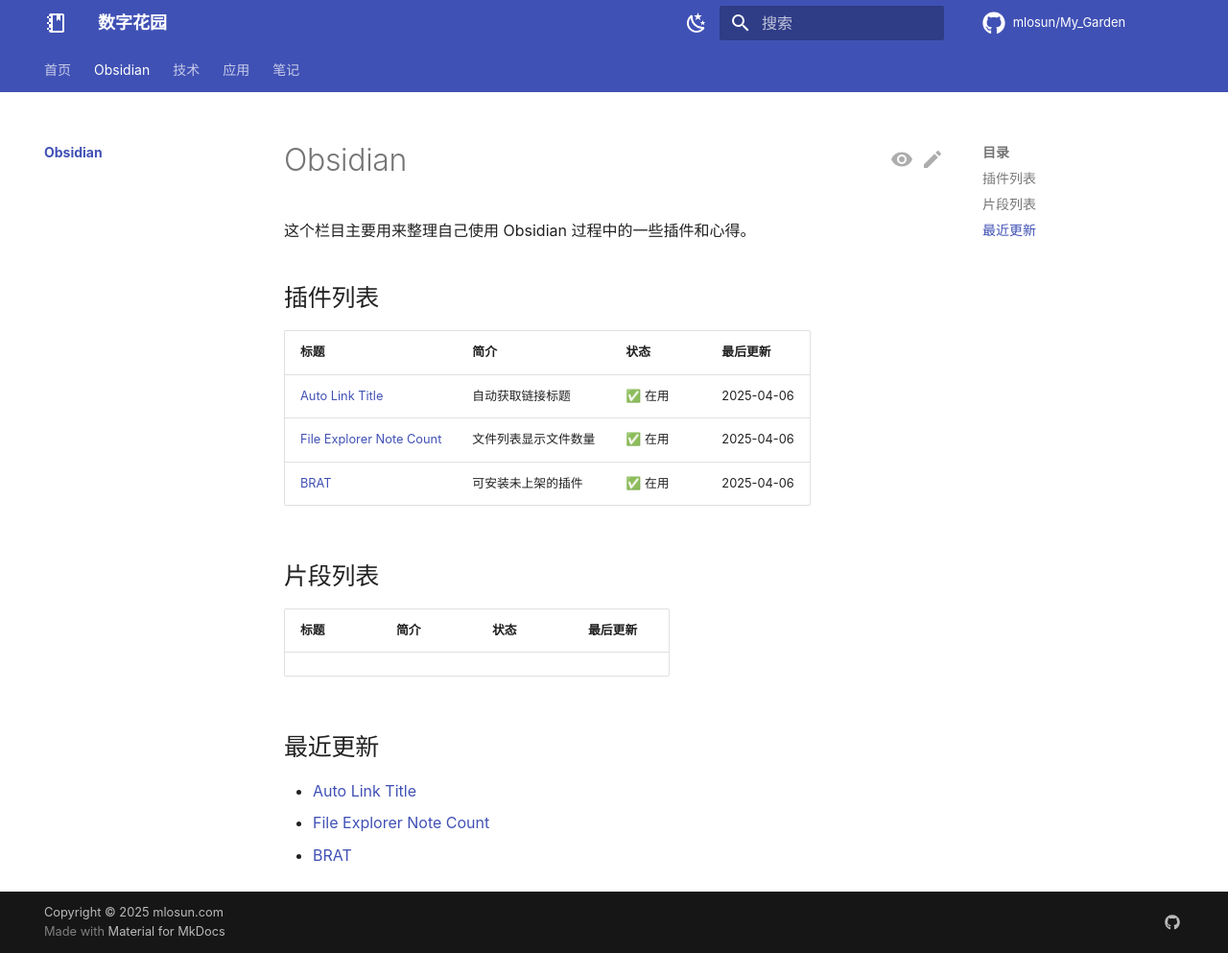
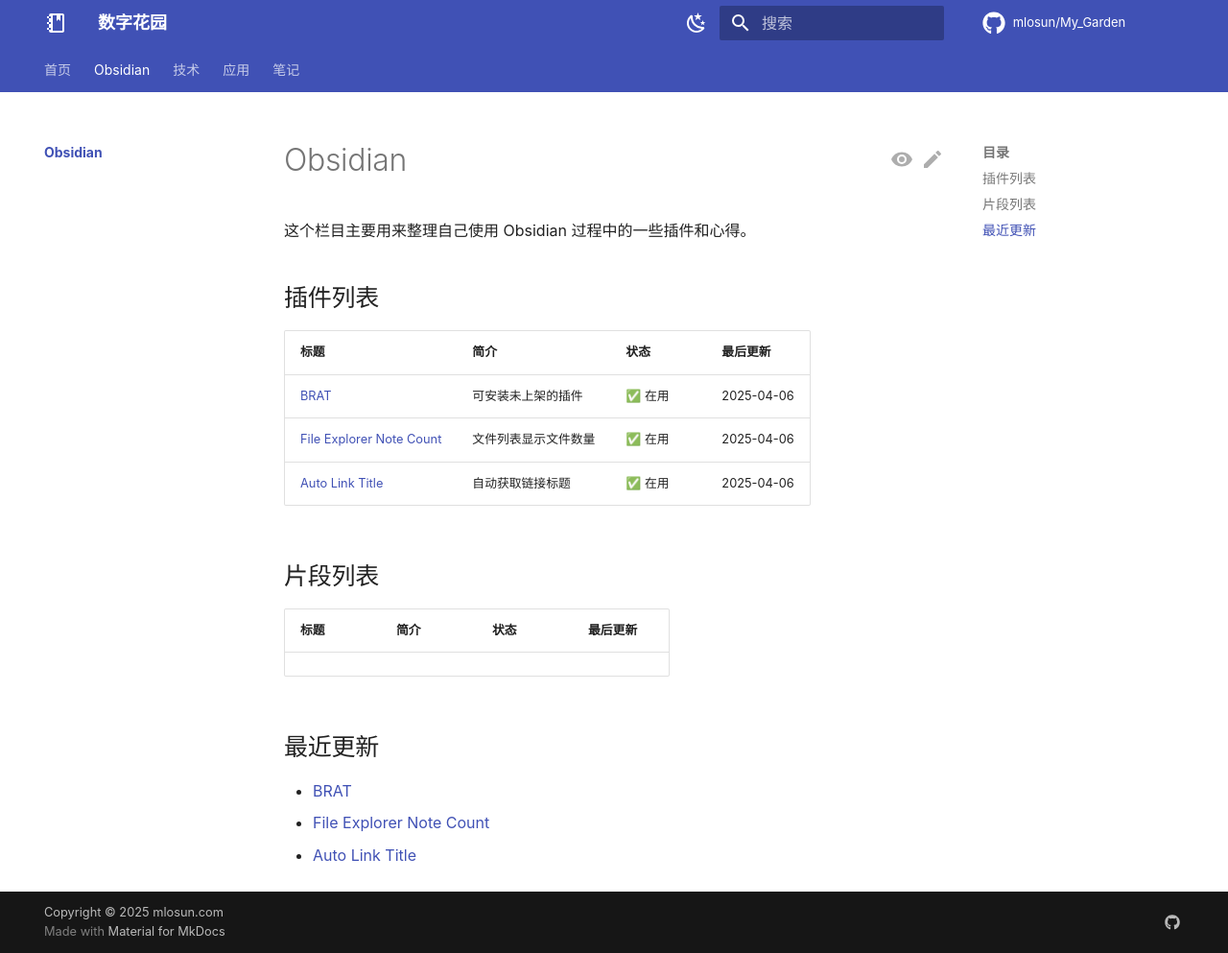
Before and after one commit to mlosun/My_Garden, an MkDocs documentation site: the page built from docs/obsidian/index.md, in a window 1280 px wide and 993 px high. Shown: the whole window at 96% size. Built offline with MkDocs 1.6.1 and Material for MkDocs 9.7.7, drawn with Linux system fonts in a browser that asks for light colours; comment, search, counter and statistics services are not loaded.

```diff
--- a/docs/obsidian/index.md
+++ b/docs/obsidian/index.md
@@ -11,9 +11,9 @@ title: Obsidian
 
 | 标题                                                                               | 简介         | 状态   | 最后更新       |
 | -------------------------------------------------------------------------------- | ---------- | ---- | ---------- |
+| [BRAT](./plugins/BRAT.md)                                         | 可安装未上架的插件  | ✅ 在用 | 2025-04-06 |
+| [File Explorer Note Count](./plugins/File%20Explorer%20Note%20Count.md) | 文件列表显示文件数量 | ✅ 在用 | 2025-04-06 |
 | [Auto Link Title](./plugins/Auto%20Link%20Title.md)                   | 自动获取链接标题   | ✅ 在用 | 2025-04-06 |
-| [File Explorer Note Count](./plugins/File%20Explorer%20Note%20Count.md) | 文件列表显示文件数量 | ✅ 在用 | 2025-04-06 |
-| [BRAT](./plugins/BRAT.md)                                         | 可安装未上架的插件  | ✅ 在用 | 2025-04-06 |
 
 
 ## 片段列表
@@ -24,6 +24,6 @@ title: Obsidian
 
 ## 最近更新
 
+- [BRAT](./plugins/BRAT.md)
+- [File Explorer Note Count](./plugins/File%20Explorer%20Note%20Count.md)
 - [Auto Link Title](./plugins/Auto%20Link%20Title.md)
-- [File Explorer Note Count](./plugins/File%20Explorer%20Note%20Count.md)
-- [BRAT](./plugins/BRAT.md)
```
